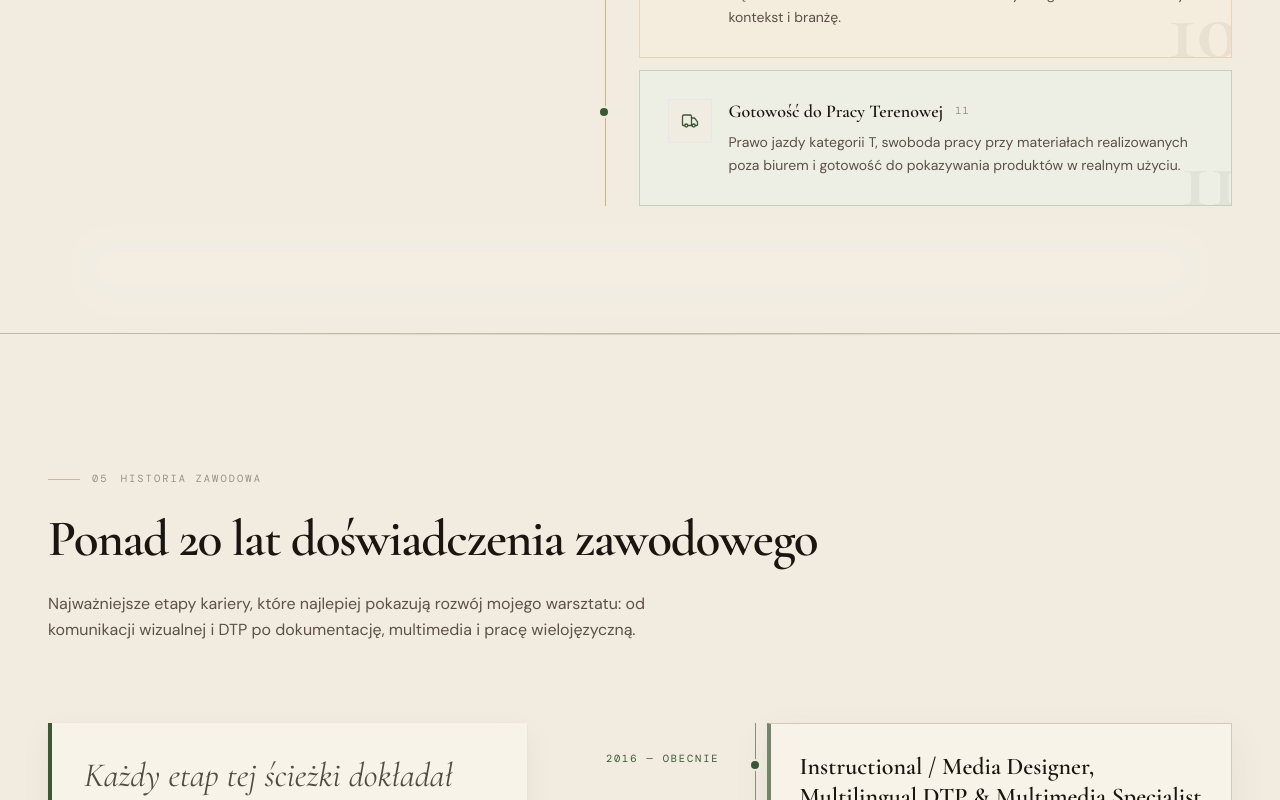
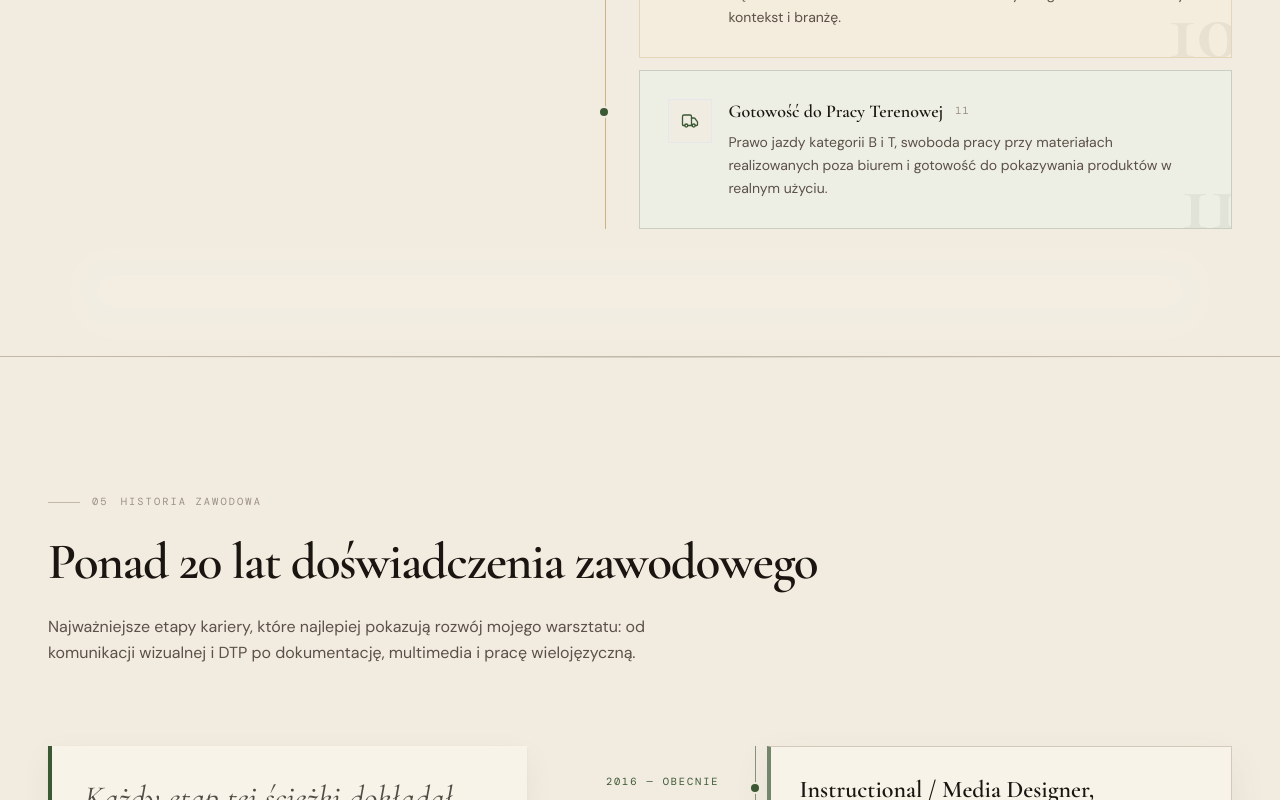
Before and after one commit to maryooshek/mariusz-grabowski, a React (Vite) app: page / in a window 1280 px wide. Shown: the part 5500-6300 px from the top of the page. Built offline with nearby package versions, Linux system fonts and the light colour scheme.

Commit message:
poprawki12

```diff
--- a/src/data/index.ts
+++ b/src/data/index.ts
@@ -48,19 +48,19 @@ export const roleMatchData = [
     subtitle: 'Multimedia · Wideo · Komunikacja Wizualna',
     badge: 'Mocne dopasowanie z potencjałem terenowym',
     intro:
-      'To rola, w której mój warsztat wizualny i multimedialny jest najmocniejszy. Choć nie wywodzę się zawodowo z branży rolniczej, łączę doświadczenie w komunikacji technicznej z gotowością do pracy terenowej, regularnych wyjazdów i prawem jazdy kategorii T.',
+      'To rola, w której mój warsztat wizualny i multimedialny jest najmocniejszy. Choć nie wywodzę się zawodowo z branży rolniczej, łączę doświadczenie w komunikacji technicznej z gotowością do pracy terenowej, regularnych wyjazdów i prawem jazdy kategorii B i T.',
     directFit: [
       'Adobe After Effects, Premiere Pro i Audition — profesjonalna produkcja animacji, wideo i materiałów audio',
       'Tworzenie materiałów instruktażowych i filmów objaśniających dla sektorów technicznych i przemysłowych, w tym projektów lokalizowanych dla John Deere',
       'Dokumentacja techniczna przekształcana w angażujące materiały wizualne — infografiki, diagramy, animacje procesów i komunikację produktową',
       'Praca nad materiałami targowymi, promocyjnymi i informacyjnymi — od koncepcji po finalny skład i publikację',
-      'Prawo jazdy kategorii T i gotowość do pracy w terenie — ważne praktyczne wsparcie przy realizacji zdjęć, filmów i prezentacji maszyn',
+      'Prawo jazdy kategorii B i T oraz gotowość do pracy w terenie — ważne praktyczne wsparcie przy realizacji zdjęć, filmów i prezentacji maszyn',
       'Fotografia dokumentalna i podróżnicza jako stałe zainteresowanie rozwijające oko do kadru, obserwacji i narracji wizualnej',
     ],
     transferable: [
       'Nie deklaruję praktyki stricte rolniczej, ale mam doświadczenie w upraszczaniu złożonych tematów technicznych do formy zrozumiałej dla odbiorcy i użytkownika końcowego',
       'Doświadczenie z sektorem maszyn, automatyki i przemysłu daje mi dobry punkt wyjścia do szybkiego wdrożenia w produkty JOSKIN oraz ich praktyczne zastosowanie',
-      'Prawo jazdy kategorii T wzmacnia praktyczne dopasowanie do pracy przy materiałach tworzonych wokół maszyn, pokazów i działań terenowych',
+      'Prawo jazdy kategorii B i T wzmacnia praktyczne dopasowanie do pracy przy materiałach tworzonych wokół maszyn, pokazów i działań terenowych',
       'Wielojęzyczność przy tworzeniu treści — napisy, lokalizacja, wersje językowe dla różnych rynków',
       'Samodzielna organizacja pracy projektowej, gotowość do nauki produktu i swoboda pracy z ekspertami merytorycznymi',
     ],
@@ -160,7 +160,7 @@ export const strengthsData = [
   {
     icon: 'Truck',
     title: 'Gotowość do Pracy Terenowej',
-    text: 'Prawo jazdy kategorii T, swoboda pracy przy materiałach realizowanych poza biurem i gotowość do pokazywania produktów w realnym użyciu.',
+    text: 'Prawo jazdy kategorii B i T, swoboda pracy przy materiałach realizowanych poza biurem i gotowość do pokazywania produktów w realnym użyciu.',
     color: 'green' as const,
   },
 ]
@@ -449,7 +449,7 @@ export const joskinPointsData = [
   {
     icon: 'Map',
     title: 'Teren i produkt, nie tylko biurko',
-    text: 'Prawo jazdy kategorii T i gotowość do regularnych wyjazdów sprawiają, że mogę nie tylko opracować materiał na podstawie założeń, ale również uczestniczyć w jego realizacji bliżej produktu i użytkownika.',
+    text: 'Prawo jazdy kategorii B i T oraz gotowość do regularnych wyjazdów sprawiają, że mogę nie tylko opracować materiał na podstawie założeń, ale również uczestniczyć w jego realizacji bliżej produktu i użytkownika.',
     color: 'green' as const,
   },
   {
```
